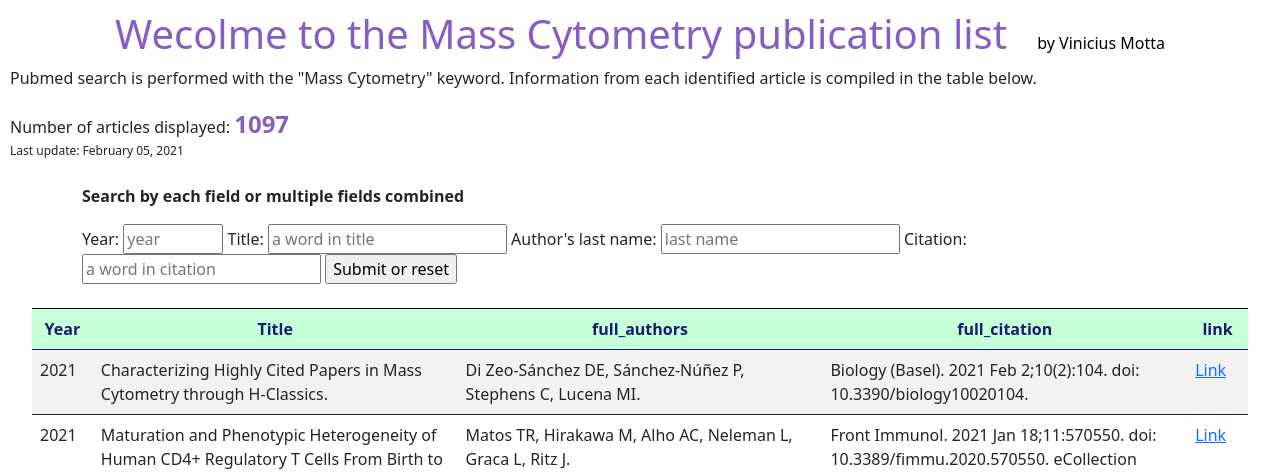
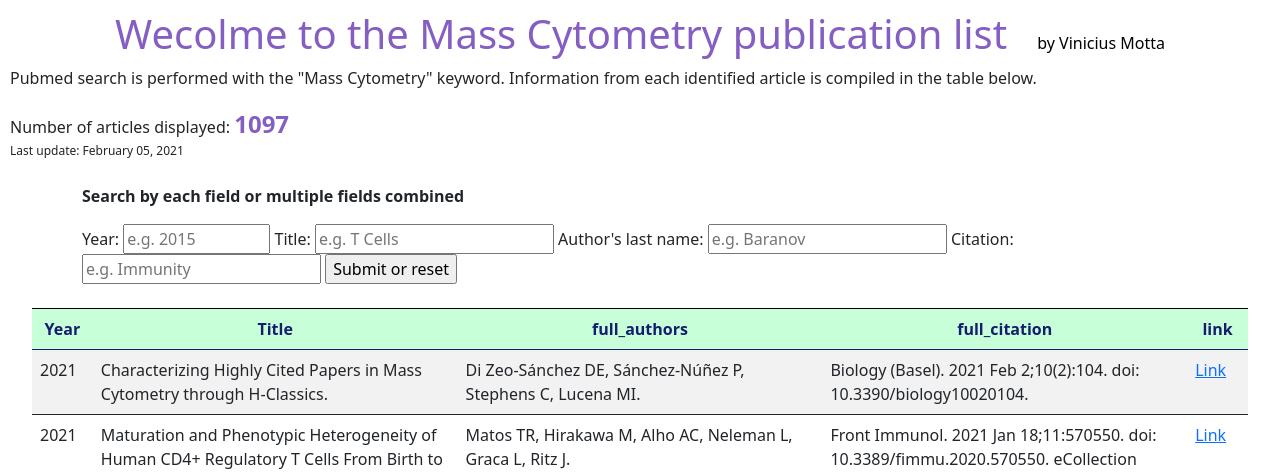
Before and after one commit to viniciusnmotta/Pubmed_Articles_Web, a Flask app: page / in a window 1280 px wide. Shown: the top 473 px of the page. Run offline with Flask 2, Linux system fonts and the light colour scheme; some libraries are stand-ins or nearby versions.

Commit message:
placehold and javascript to filter

```diff
--- a/templates/index.html
+++ b/templates/index.html
@@ -21,16 +21,16 @@
     <p style="margin-left:0px"><b>Search by each field or multiple fields combined </b> </p>
 <form action="{{url_for('home')}}" method="post">
     <label>Year:</label>
-    <input name="year" type="text" size="5" placeholder="year" onkeyup="myFunction(0,'0')" id="0">
+    <input name="year" type="text" size="10" placeholder="e.g. 2015" onkeyup="myFunction(0,'0')" id="0">
 
     <label>Title:</label>
-    <input name="title" type="text" placeholder="a word in title" onkeyup="myFunction(1,'1')" id="1">
+    <input name="title" type="text" placeholder="e.g. T Cells" onkeyup="myFunction(1,'1')" id="1">
 
     <label>Author's last name:</label>
-    <input name="author" type="text" placeholder="last name" onkeyup="myFunction(2,'2')" id="2">
+    <input name="author" type="text" placeholder="e.g. Baranov" onkeyup="myFunction(2,'2')" id="2">
 
     <label>Citation:</label>
-    <input name="citation" type="text" placeholder="a word in citation" onkeyup="myFunction(3,'3')" id="3">
+    <input name="citation" type="text" placeholder="e.g. Immunity" onkeyup="myFunction(3,'3')" id="3">
     <input name="search" type="submit" value="Submit or reset">
 </form>
 <br>
```
